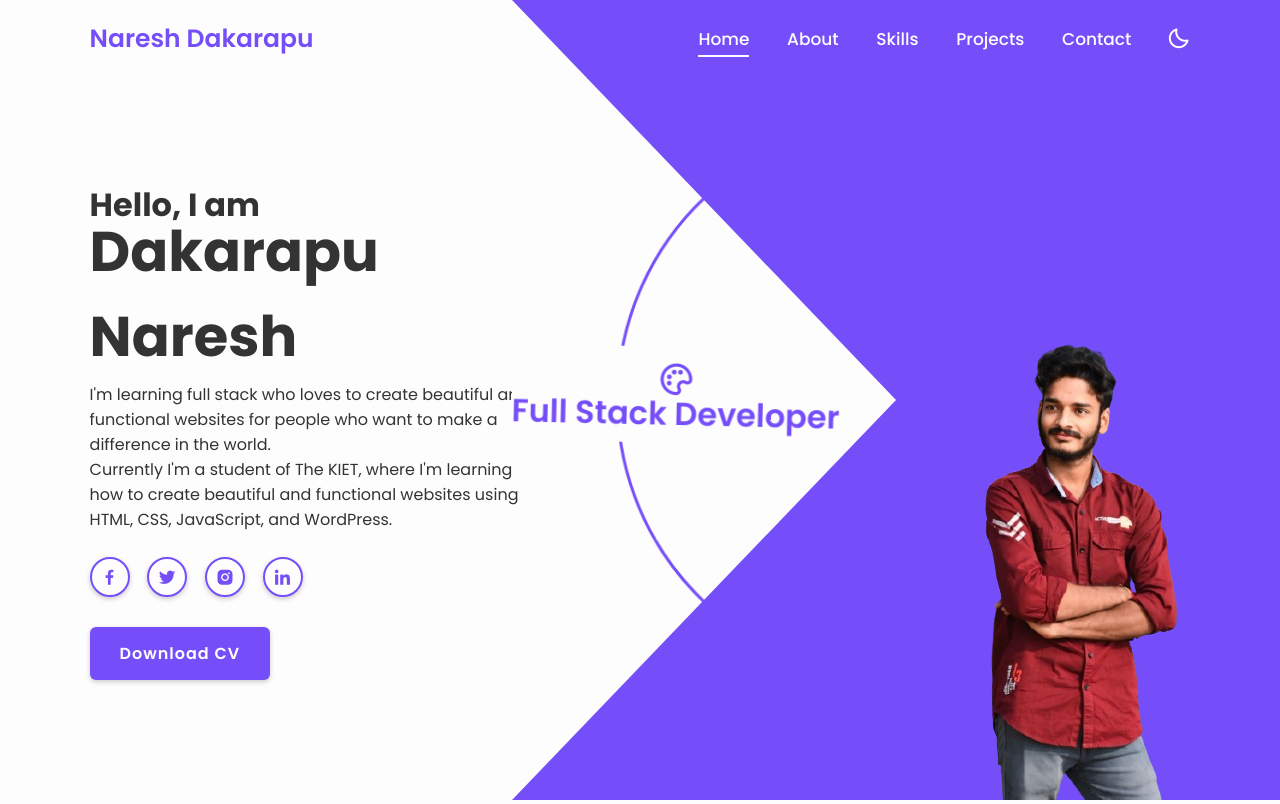
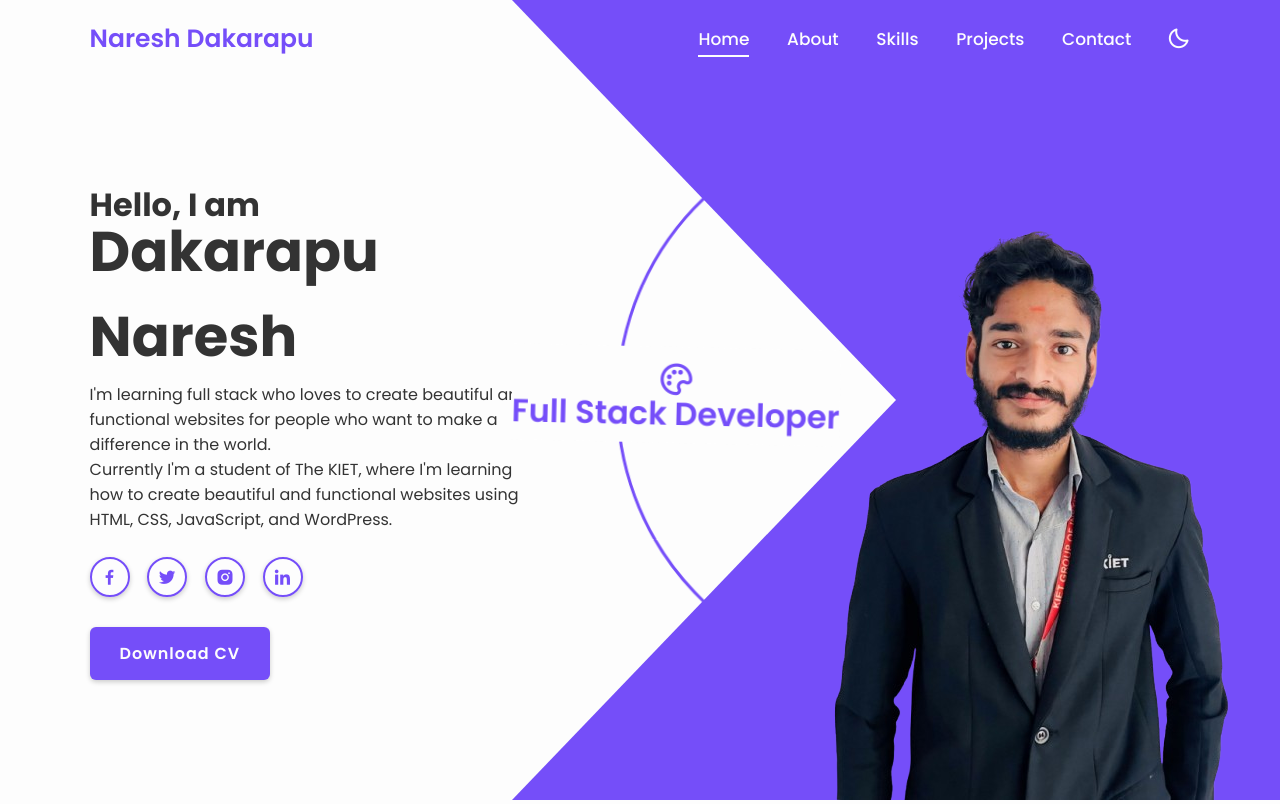
Before and after one commit to Nareshchinna07/Naresh-s-portfolio, a plain HTML site: page index.html in a window 1280 px wide. Shown: the top 804 px of the page. Drawn offline with nearby package versions, Linux system fonts and the light colour scheme.

Commit message:
Update index.html

```diff
--- a/index.html
+++ b/index.html
@@ -84,7 +84,7 @@
         </div>
 
         <div class="home-img">
-            <img src="images/1731251392172-removebg-preview.png" alt="">
+            <img src="images/main.png" alt="">
         </div>
     </section>
 
```
